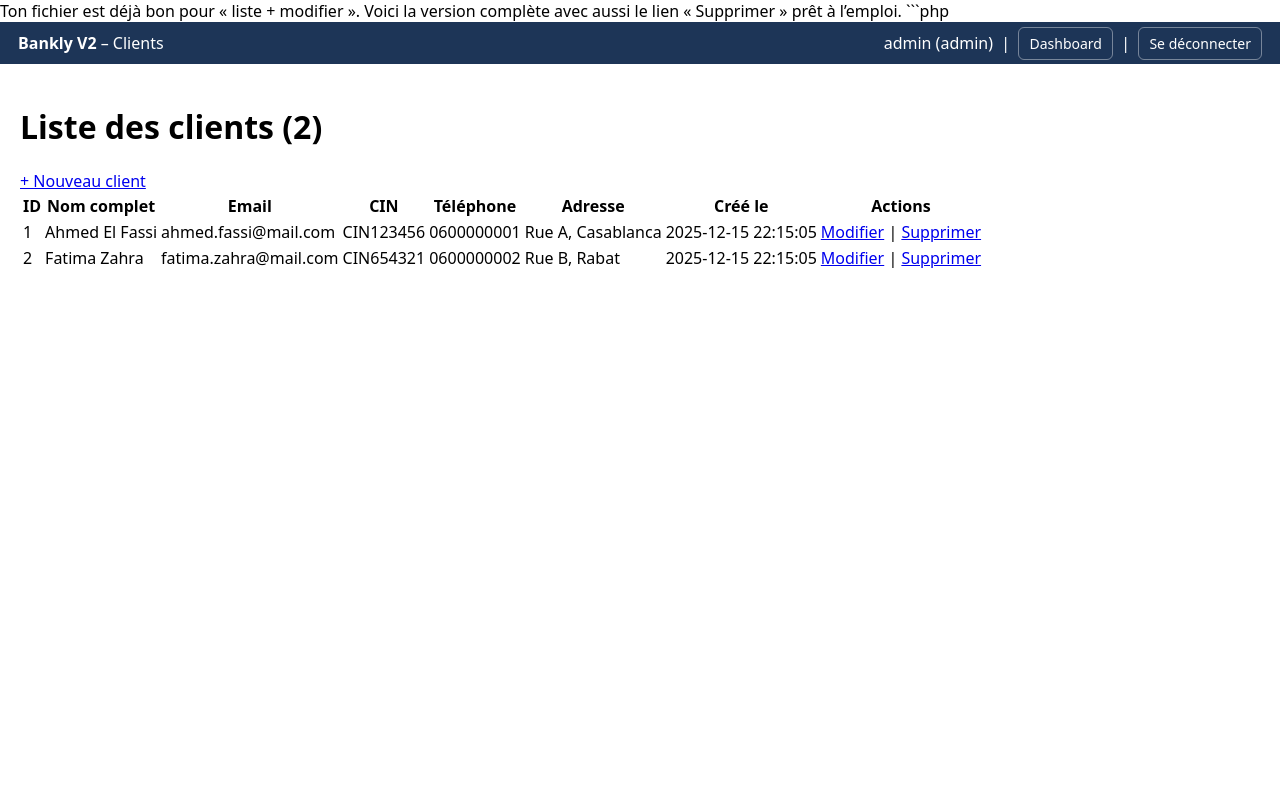
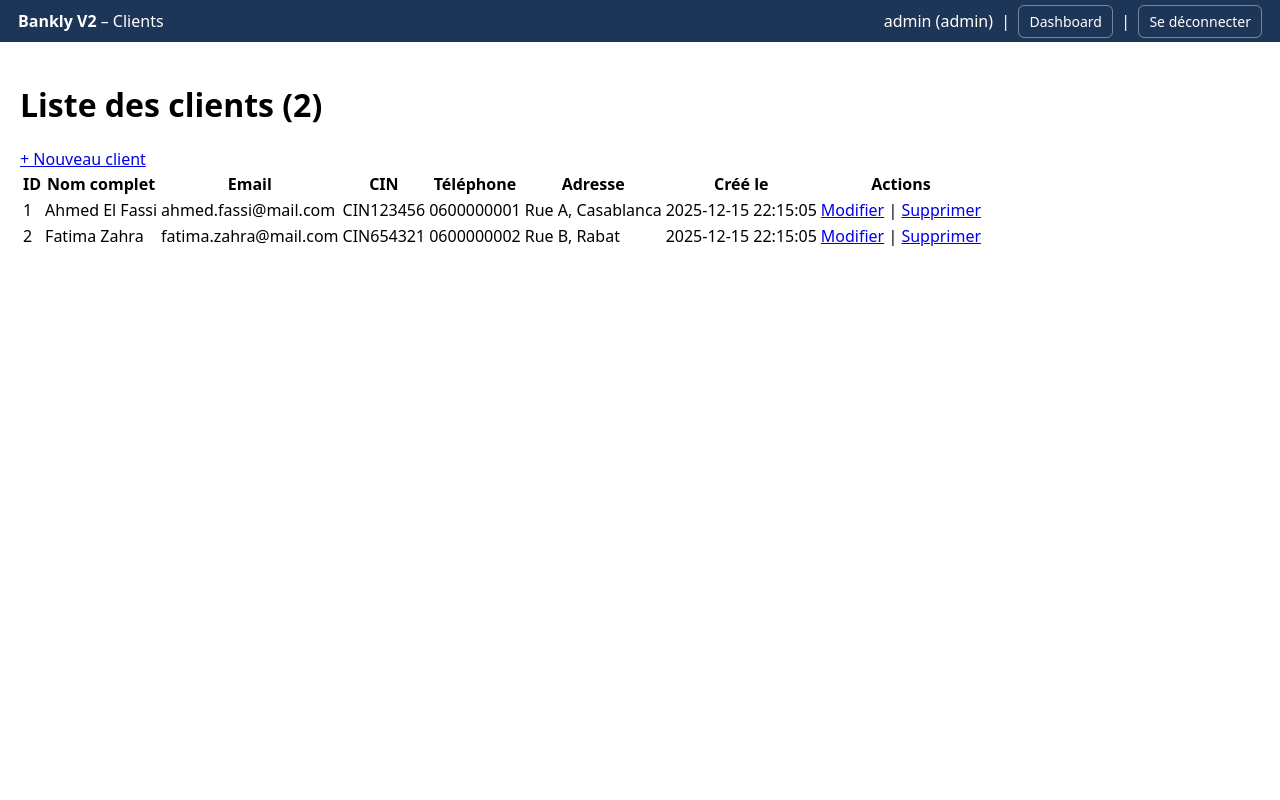
Before and after one commit to yaakoub0tair/Bankly-V2, a PHP site: page /clients/list_clients.php in a window 1280 px wide. Run offline with PHP 8.4, Linux system fonts and the light colour scheme; a user stored in the database is signed in; data comes from the database, SQL or seed files in the repository.

Commit message:
fixe liste clients

````diff
--- a/clients/list_clients.php
+++ b/clients/list_clients.php
@@ -1,6 +1,4 @@
-Ton fichier est déjà bon pour « liste + modifier ». Voici la version complète avec aussi le lien « Supprimer » prêt à l’emploi.
 
-```php
 <?php
 require_once __DIR__ . '/../includes/session_check.php';
 require_once __DIR__ . '/../config/db.php';
````
